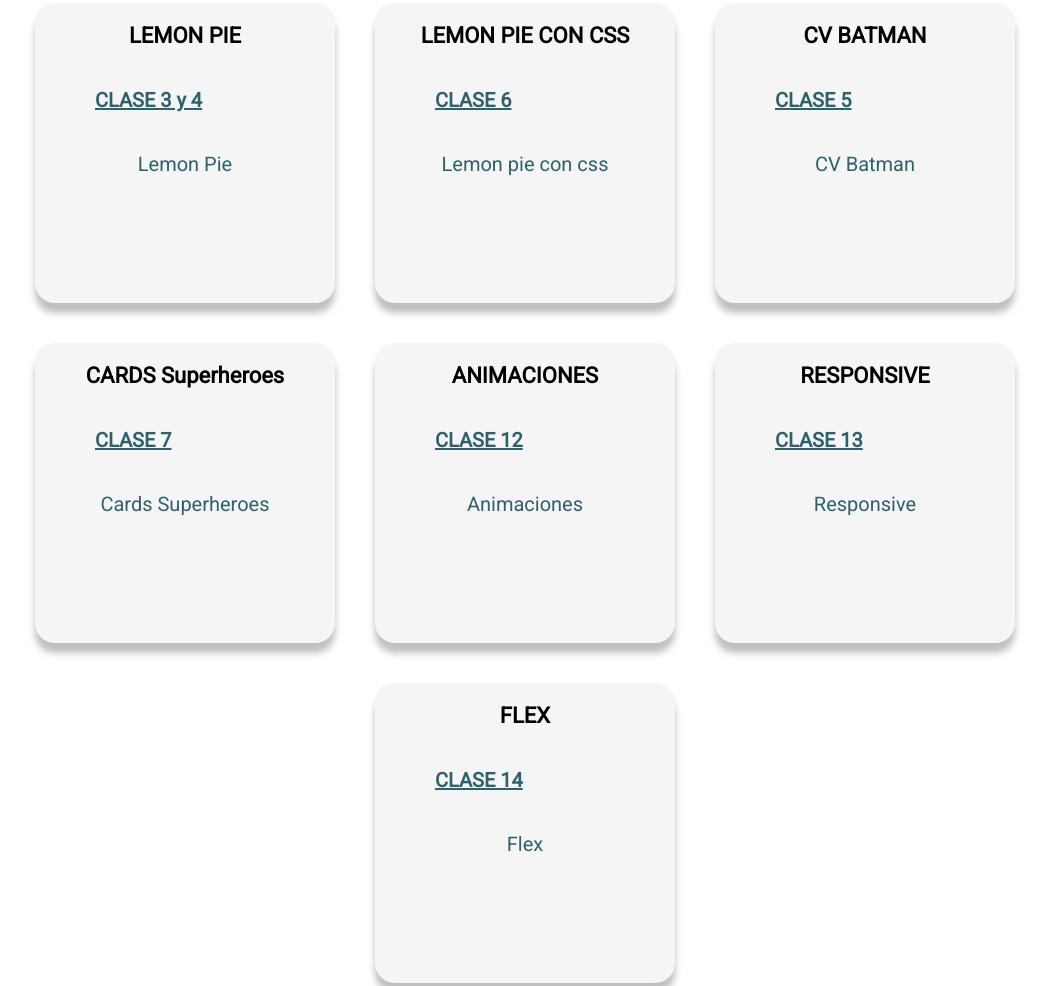
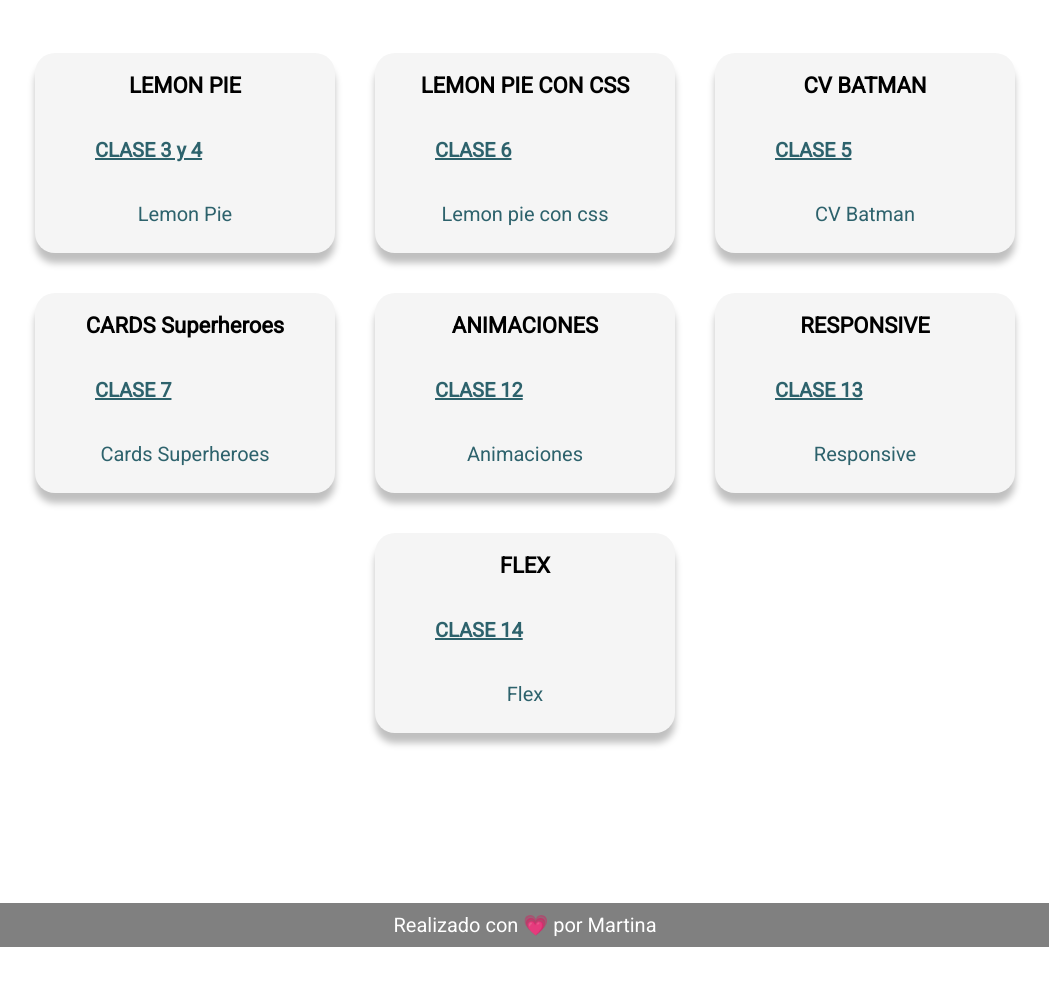
Before and after one commit to martinaterra/FrontEnd, a plain HTML site: page index.html in a window 1280 px wide. Shown: the part 580-1566 px from the top of the page, without its empty margins (115-1164 px from the left). After the commit the page ends 1527 px from the top, so only its background shows below. Drawn offline with Linux system fonts and the light colour scheme.

Commit message:
correcion

```diff
--- a/css/styles.css
+++ b/css/styles.css
@@ -112,7 +112,7 @@ main {
     display: flex;
     justify-content: center;
     flex-wrap: wrap;
-    margin-top: 150px;
+    margin-top: 200px;
 }
 
 .content{
@@ -126,7 +126,7 @@ main {
     margin: 20px;
     padding: 20px;
     box-shadow: 0 10px 7px rgb(0 0 0 / 25%);
-    height: 300px;
+    height: 200px;
     width: 300px;
 }
 
```
